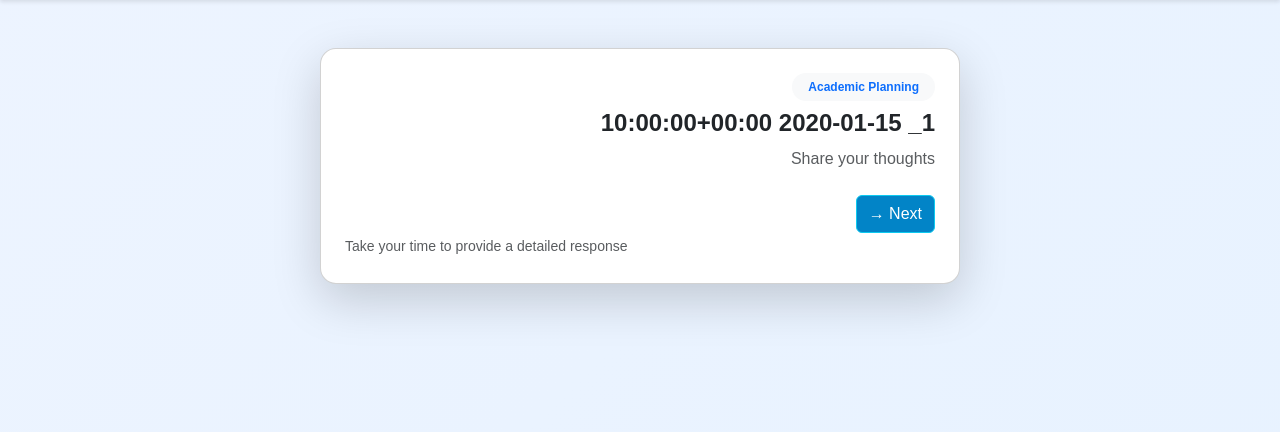
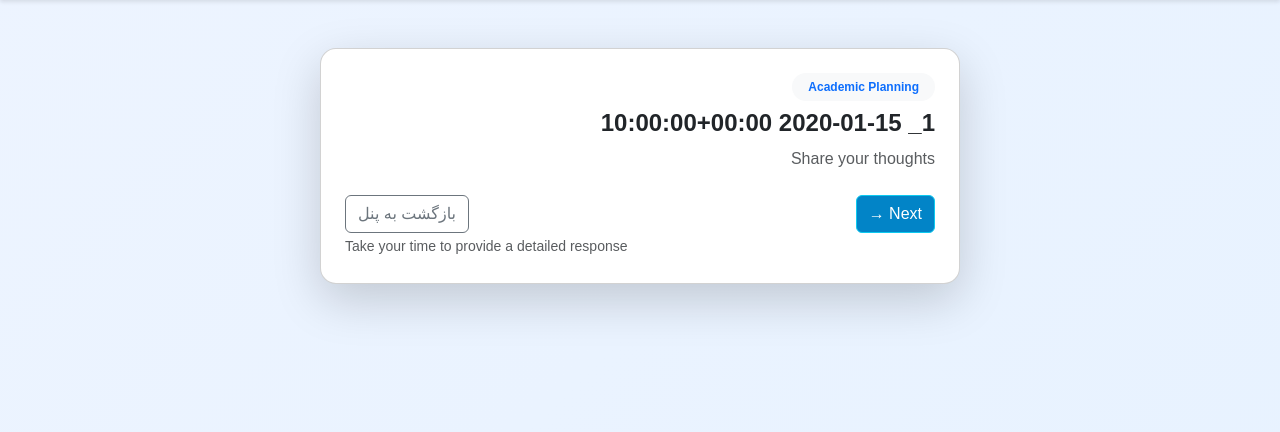
Before and after one commit to YasinDav/MoshaverCode, a Django app: template core/templates/consult form.html in a window 1280 px wide. Shown: the part 88-520 px from the top of the page. Run offline with Django 5.2, Linux system fonts and the light colour scheme; the template is opened without the code that fills it: values that come from a table or form of the project are taken from there, others are empty; tables that the repository leaves empty hold one stand-in row (values such as "Sample post").

Commit message:
undo link to consult panel for each question

```diff
--- a/core/templates/consult form.html
+++ b/core/templates/consult form.html
@@ -67,6 +67,8 @@
                         <button class="btn btn-info text-white align-content-center" type="submit"
                                 style="--bs-btn-bg: #0284c7 !important;--bs-btn-hover-bg: #02a3c7 !important">Next →
                         </button>
+
+                        <a class="btn btn-outline-secondary" href="{% url 'consult' %}">بازگشت به پنل</a>
                     </div>
                 </form>
                 <div class="text-end"><small class="text-muted">Take your time to provide a detailed response</small>
```
